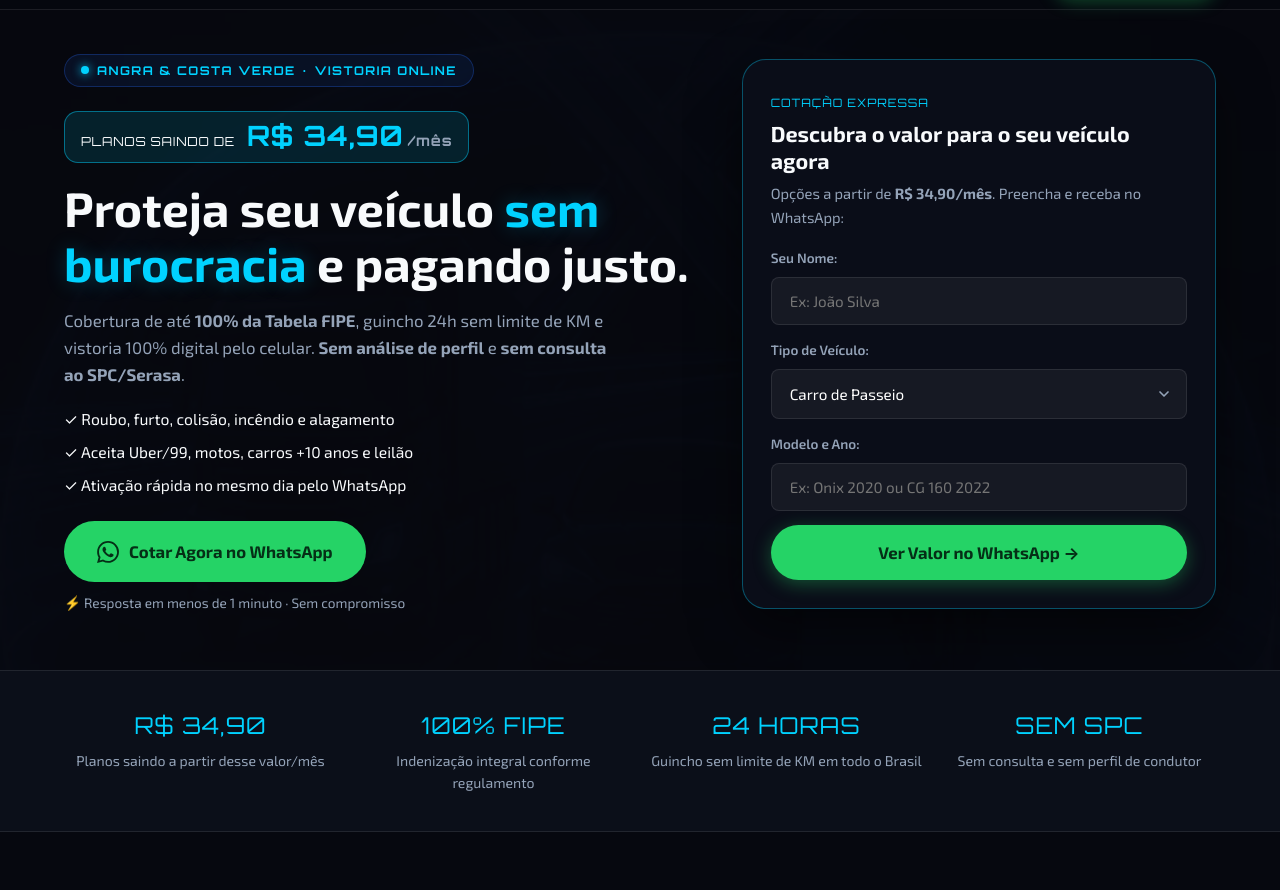
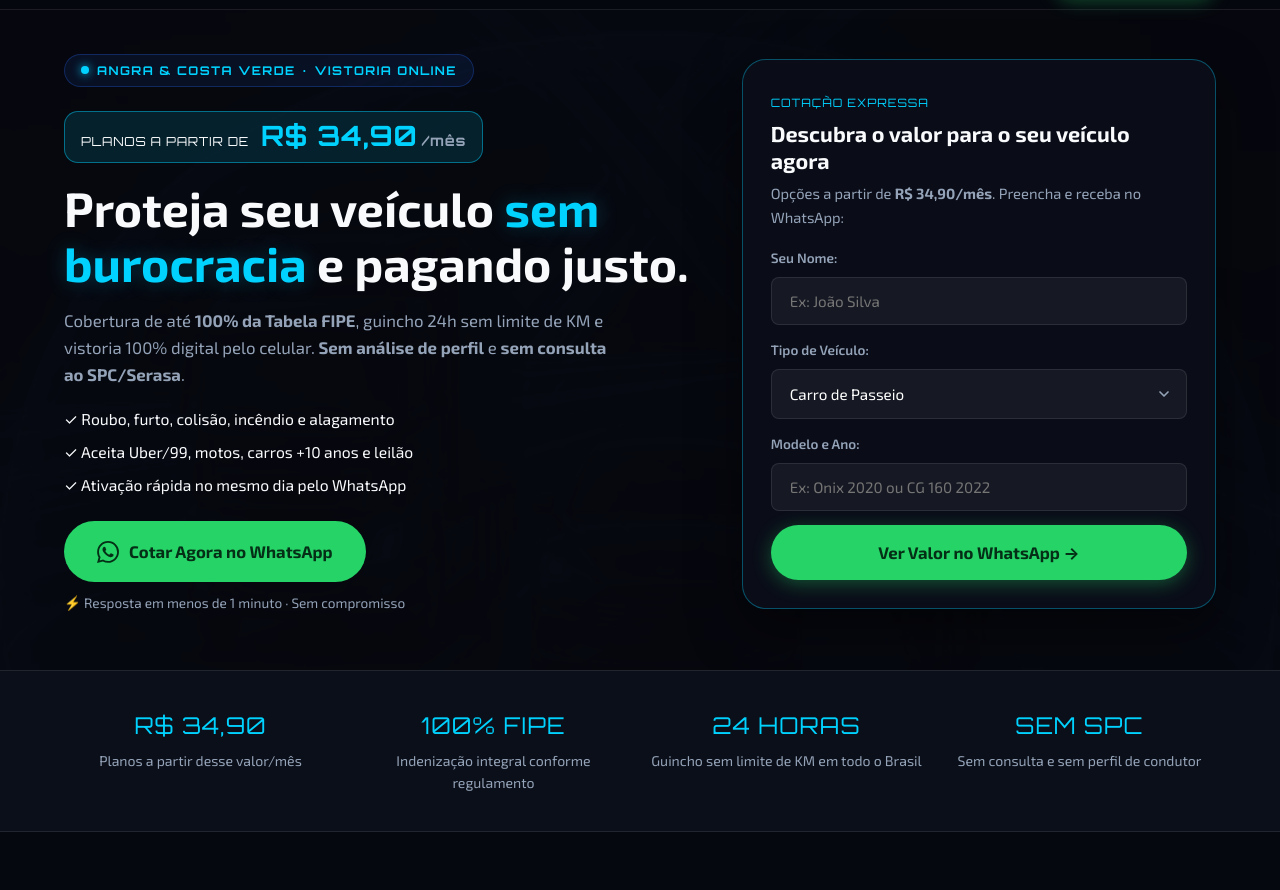
Before and after one commit to corujoraphael/service, an Eleventy site: page cotacao.html in a window 1280 px wide. Shown: the part 55-945 px from the top of the page. Built offline with nearby package versions, Linux system fonts and the light colour scheme; Eleventy itself is replaced by a stand-in of ours; files that its build step writes are made by us from their sources.

Commit message:
copy(lp): replace 'saindo de' with 'a partir de' across /cotacao/

```diff
--- a/_includes/lp.html
+++ b/_includes/lp.html
@@ -64,7 +64,7 @@
   <!-- Barra fixa inferior no Mobile para conversão imediata -->
   <div class="lp-sticky-bar">
     <div class="lp-sticky-info">
-      <small>Planos saindo de</small>
+      <small>Planos a partir de</small>
       <strong class="font-orbitron">R$ 34,90/mês</strong>
     </div>
     <a href="https://wa.me/{{ site.whatsapp }}?text={{ 'Olá! Vi o anúncio da LOOG (planos a partir de R$ 34,90/mês) e quero simular para o meu veículo.' | url_encode }}"
--- a/cotacao.html
+++ b/cotacao.html
@@ -3,7 +3,7 @@ layout: lp.html
 permalink: "/cotacao/"
 eleventyExcludeFromCollections: true
 pageTitle: "Proteção Veicular a partir de R$ 34,90/mês | Cotação LOOG"
-description: "Proteja seu carro ou moto saindo de R$ 34,90/mês. Sem análise de perfil, sem SPC/Serasa, até 100% FIPE e guincho 24h. Simule em 30 segundos no WhatsApp."
+description: "Proteja seu carro ou moto a partir de R$ 34,90/mês. Sem análise de perfil, sem SPC/Serasa, até 100% FIPE e guincho 24h. Simule em 30 segundos no WhatsApp."
 ---
 
 <!-- 1. Hero de Alta Conversão (Oferta + Simulador Rápido Above the Fold) -->
@@ -17,7 +17,7 @@ description: "Proteja seu carro ou moto saindo de R$ 34,90/mês. Sem análise de
       </div>
 
       <div class="lp-price-pill font-orbitron">
-        <span>PLANOS SAINDO DE</span>
+        <span>PLANOS A PARTIR DE</span>
         <strong>R$ 34,90<span>/mês</span></strong>
       </div>
 
@@ -92,7 +92,7 @@ description: "Proteja seu carro ou moto saindo de R$ 34,90/mês. Sem análise de
     <div class="lp-highlights-grid">
       <div class="lp-highlight-item">
         <span class="lp-highlight-val font-orbitron">R$ 34,90</span>
-        <span class="lp-highlight-label">Planos saindo a partir desse valor/mês</span>
+        <span class="lp-highlight-label">Planos a partir desse valor/mês</span>
       </div>
       <div class="lp-highlight-item">
         <span class="lp-highlight-val font-orbitron">100% FIPE</span>
@@ -153,7 +153,7 @@ description: "Proteja seu carro ou moto saindo de R$ 34,90/mês. Sem análise de
           <span class="faq-chevron">+</span>
         </summary>
         <div class="faq-answer">
-          <p>Temos opções de entrada saindo de R$ 34,90/mês (como assistência 24h) até planos completos com 100% FIPE, roubo, furto, colisão, alagamento e carro reserva. No WhatsApp você escolhe o plano ideal para o seu bolso e veículo.</p>
+          <p>Temos opções a partir de R$ 34,90/mês (como assistência 24h) até planos completos com 100% FIPE, roubo, furto, colisão, alagamento e carro reserva. No WhatsApp você escolhe o plano ideal para o seu bolso e veículo.</p>
         </div>
       </details>
 
```
